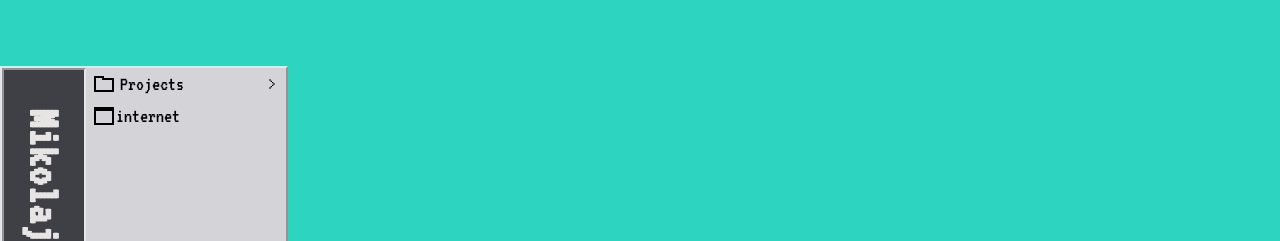
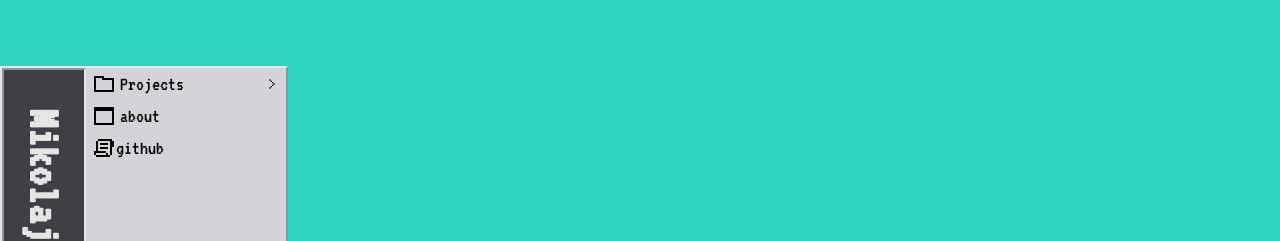
Before and after one commit to bieniucieniu/desktop-website, a Next.js app: page / in a window 1280 px wide. Both pictures are taken after a click on the button "start". Shown: the part 414-655 px from the top of the page. Built offline with nearby package versions, Linux system fonts and the light colour scheme.

Commit message:
update content

```diff
--- a/components/Main/MainMenu.tsx
+++ b/components/Main/MainMenu.tsx
@@ -26,7 +26,7 @@ export default function MainMenu({ className }: { className?: string }) {
               <DropdownMenu.Sub>
                 <DropdownMenu.SubTrigger asChild>
                   <Button className="flex flex-row items-center justify-between w-full">
-                    <span className="flex flex-row items-center gap-1">
+                    <span className="flex flex-row items-center gap-1 flex-1">
                       <svg
                         className="h-6 w-6"
                         fill="none"
@@ -54,36 +54,37 @@ export default function MainMenu({ className }: { className?: string }) {
                   </Button>
                 </DropdownMenu.SubTrigger>
                 <DropdownMenu.Portal>
-                  <DropdownMenu.SubContent className="bg-zinc-300 min-w-[120px] text-xl border-outset border-2 text-black flex flex-col">
-                    <DropdownMenu.Group>
-                      <DropdownMenu.Item>
+                  <DropdownMenu.SubContent className="bg-zinc-300 min-w-[120px] text-xl border-outset border-2 text-black flex flex-col items-stretch justify-stretch">
+                    <DropdownMenu.Item asChild>
                       <Link
-                          className="w-full text-left"
+                        className="text-left"
                         href="/projects?focus=breakout"
                       >
                         Breakout
                       </Link>
                     </DropdownMenu.Item>
-                      <DropdownMenu.Item>
+                    <DropdownMenu.Item asChild>
                       <Link
-                          className="w-full text-left"
+                        className="text-left "
                         href="/projects?focus=braciabien"
                       >
                         Bracia Bien
                       </Link>
                     </DropdownMenu.Item>
-                    </DropdownMenu.Group>
                     <DropdownMenu.Separator className="border-inset border mx-1" />
-                    <DropdownMenu.Item>
-                      <Link className="w-full text-left" href="/projects">
-                        all
+                    <DropdownMenu.Item asChild>
+                      <Link className="text-left " href="/projects">
+                        about
                       </Link>
                     </DropdownMenu.Item>
                   </DropdownMenu.SubContent>
                 </DropdownMenu.Portal>
               </DropdownMenu.Sub>
               <DropdownMenu.Item asChild>
-                <Button className="flex flex-row items-center justify-start w-full">
+                <Link
+                  href="about"
+                  className="flex flex-row gap-x-1 items-center justify-start w-full"
+                >
                   <svg
                     className="h-6 w-6"
                     fill="none"
@@ -95,8 +96,28 @@ export default function MainMenu({ className }: { className?: string }) {
                       fill="currentColor"
                     />
                   </svg>
-                  internet
-                </Button>
+                  about
+                </Link>
+              </DropdownMenu.Item>
+              <DropdownMenu.Item asChild>
+                <Link
+                  href="https://github.com/bieniucieniu"
+                  target="_blank"
+                  className="flex flex-row items-center justify-start w-full"
+                >
+                  <svg
+                    className="w-6 h-6"
+                    fill="none"
+                    xmlns="http://www.w3.org/2000/svg"
+                    viewBox="0 0 24 24"
+                  >
+                    <path
+                      d="M6 3h14v2h2v6h-2v8h-2V5H6V3zm8 14v-2H6V5H4v10H2v4h2v2h14v-2h-2v-2h-2zm0 0v2H4v-2h10zM8 7h8v2H8V7zm8 4H8v2h8v-2z"
+                      fill="currentColor"
+                    ></path>
+                  </svg>
+                  github
+                </Link>
               </DropdownMenu.Item>
             </DropdownMenu.Group>
             <DropdownMenu.Group>
```
Lines whose indentation alone changed are shown as unchanged.
